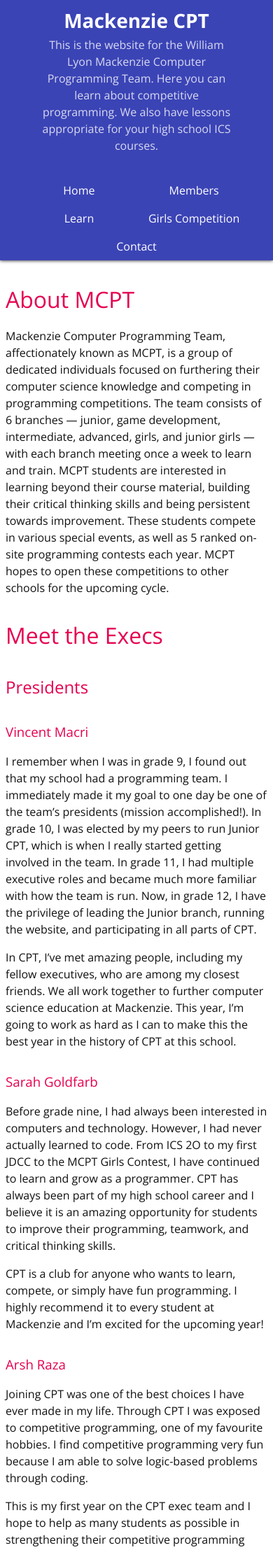
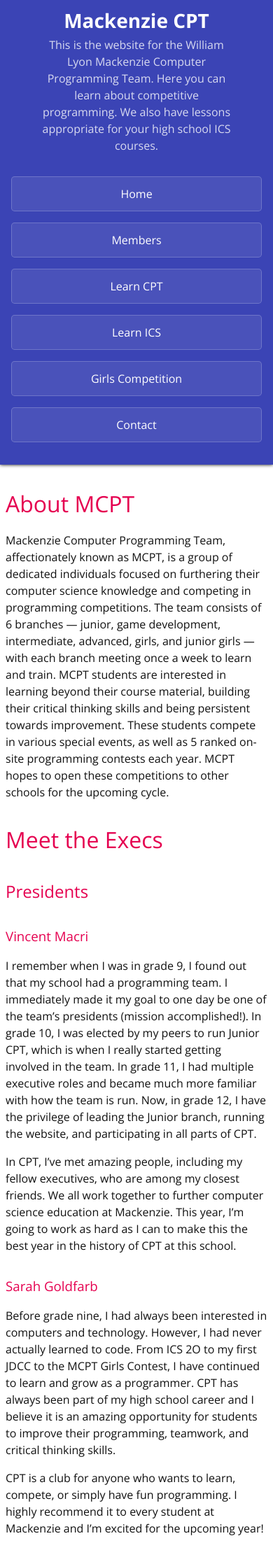
Before and after one commit to mcpt/mcpt.github.io, a Jekyll site: the page built from index.md, in a window 390 px wide. Shown: the top 2215 px of the page at 70% size. Built offline with Jekyll 4.4.1, drawn with Linux system fonts in a browser that asks for light colours; our own code applies the rules of GitHub Pages for plain Markdown files.

Commit message:
Improve nav bar on mobile.

```diff
--- a/_includes/nav.html
+++ b/_includes/nav.html
@@ -1,13 +1,15 @@
 <nav>
-				<a href="/">Home</a>
-				<a href="/members/">Members</a>
-				<div class="dropdown">
+				<a href="/" class="btn">Home</a>
+				<a href="/members/" class="btn">Members</a>
+				<div class="dropdown desktop">
 					<a class="dropdown-btn" href="/learn/">Learn</a>
 					<div class="dropdown-content">
 						<a class="dropdown-link" href="/cpt/">CPT</a>
 						<a class="dropdown-link" href="/ics/">ICS</a>
 					</div>
 				</div>
-				<a href="/girls-competition/">Girls Competition</a>
-				<a href="/contact/">Contact</a>
+				<a class="mobile btn" href="/cpt/">Learn CPT</a>
+				<a class="mobile btn" href="/ics/">Learn ICS</a>
+				<a href="/girls-competition/" class="btn">Girls Competition</a>
+				<a href="/contact/" class="btn">Contact</a>
 			</nav>
--- a/_sass/styles.scss
+++ b/_sass/styles.scss
@@ -21,6 +21,12 @@
 	}
 }
 
+@mixin not-small {
+	@media screen and (min-width: #{$medium-breakpoint}) {
+		@content;
+	}
+}
+
 * {
 	box-sizing: border-box;
 }
@@ -40,50 +46,6 @@ a {
 
 	&:hover {
 		text-decoration: underline;
-	}
-}
-
-.btn {
-	display: inline-block;
-	margin-bottom: 1rem;
-	color: rgba(255, 255, 255, 0.7);
-	background-color: rgba(255, 255, 255, 0.08);
-	border-color: rgba(255, 255, 255, 0.2);
-	border-style: solid;
-	border-width: 1px;
-	border-radius: 0.3rem;
-	transition: color 0.2s, background-color 0.2s, border-color 0.2s;
-
-	&:hover {
-		color: rgba(255, 255, 255, 0.8);
-		text-decoration: none;
-		background-color: rgba(255, 255, 255, 0.2);
-		border-color: rgba(255, 255, 255, 0.3);
-	}
-
-	+ .btn {
-		margin-left: 1rem;
-	}
-
-	@include large {
-		padding: 0.75rem 1rem;
-	}
-
-	@include medium {
-		padding: 0.6rem 0.9rem;
-		font-size: 0.9rem;
-	}
-
-	@include small {
-		display: block;
-		width: 100%;
-		padding: 0.75rem;
-		font-size: 0.9rem;
-
-		+ .btn {
-			margin-top: 1rem;
-			margin-left: 0;
-		}
 	}
 }
 
@@ -369,6 +331,43 @@ a {
 }
 
 nav {
+	@include small {
+		padding-bottom: 1em;
+		.btn {
+			display: block;
+			width: 100%;
+			padding: 0.75rem;
+			margin-bottom: 1rem;
+			color: $nav-text-color;
+			background-color: rgba(255, 255, 255, 0.08);
+			border-color: rgba(255, 255, 255, 0.2);
+			border-style: solid;
+			border-width: 1px;
+			border-radius: 0.3rem;
+			transition: color 0.2s, background-color 0.2s, border-color 0.2s;
+
+			&:hover {
+				color: rgba(255, 255, 255, 0.8);
+				text-decoration: none;
+				background-color: rgba(255, 255, 255, 0.2);
+				border-color: rgba(255, 255, 255, 0.3);
+			}
+
+			+ .btn {
+				margin-left: 1rem;
+			}
+
+			+ .btn {
+				margin-top: 1rem;
+				margin-left: 0;
+			}
+
+			.dropdown-content {
+				display: none;
+			}
+		}
+	}
+	@include not-small {
 		a, .dropdown-btn {
 			color: $nav-text-color;
 			display: inline-block;
@@ -397,6 +396,7 @@ nav {
 					display: block;
 					margin: 0 auto;
 					padding: 5px 20px;
+				}
 			}
 		}
 	}
@@ -435,3 +435,15 @@ object {
 	width: 100%;
 	height: 100vh;
 }
+
+.mobile {
+	@include not-small {
+		display: none;
+	}
+}
+
+.desktop {
+	@include small {
+		display: none;
+	}
+}
```
Lines whose indentation alone changed are shown as unchanged.
